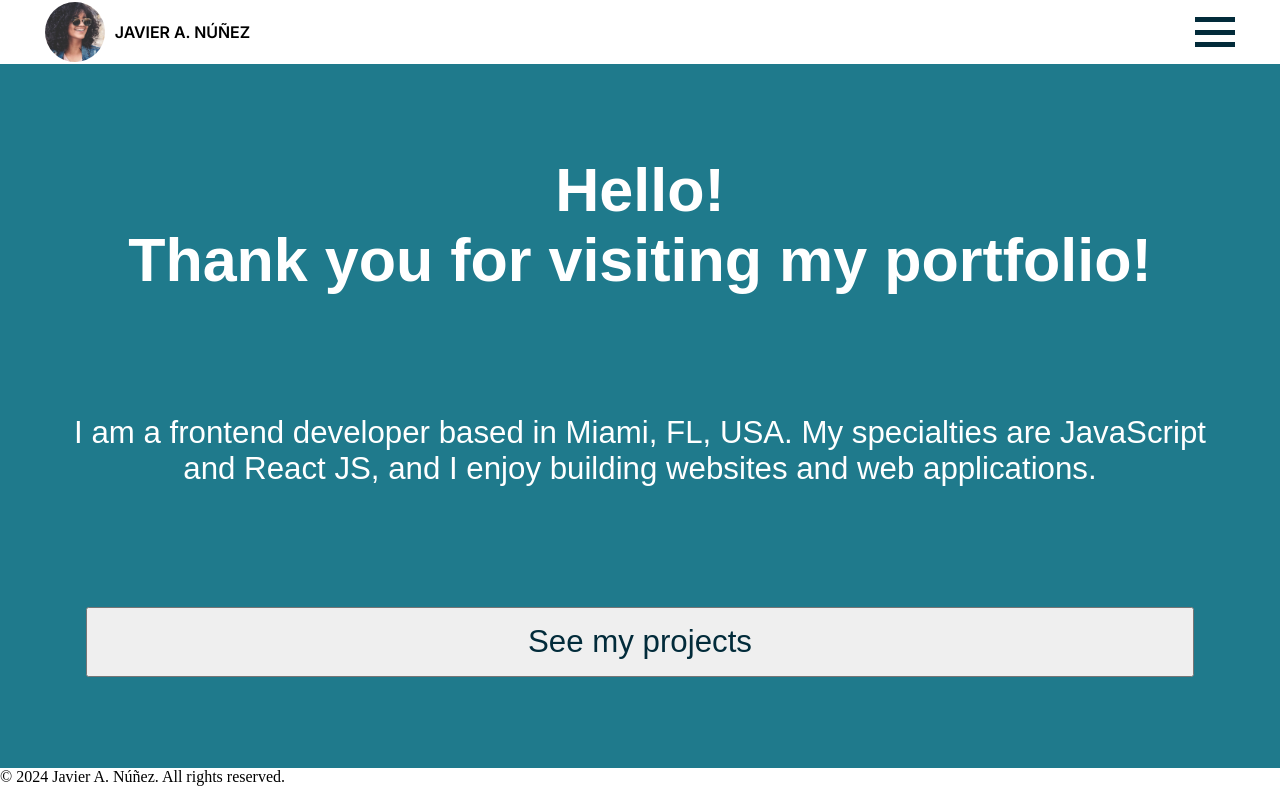
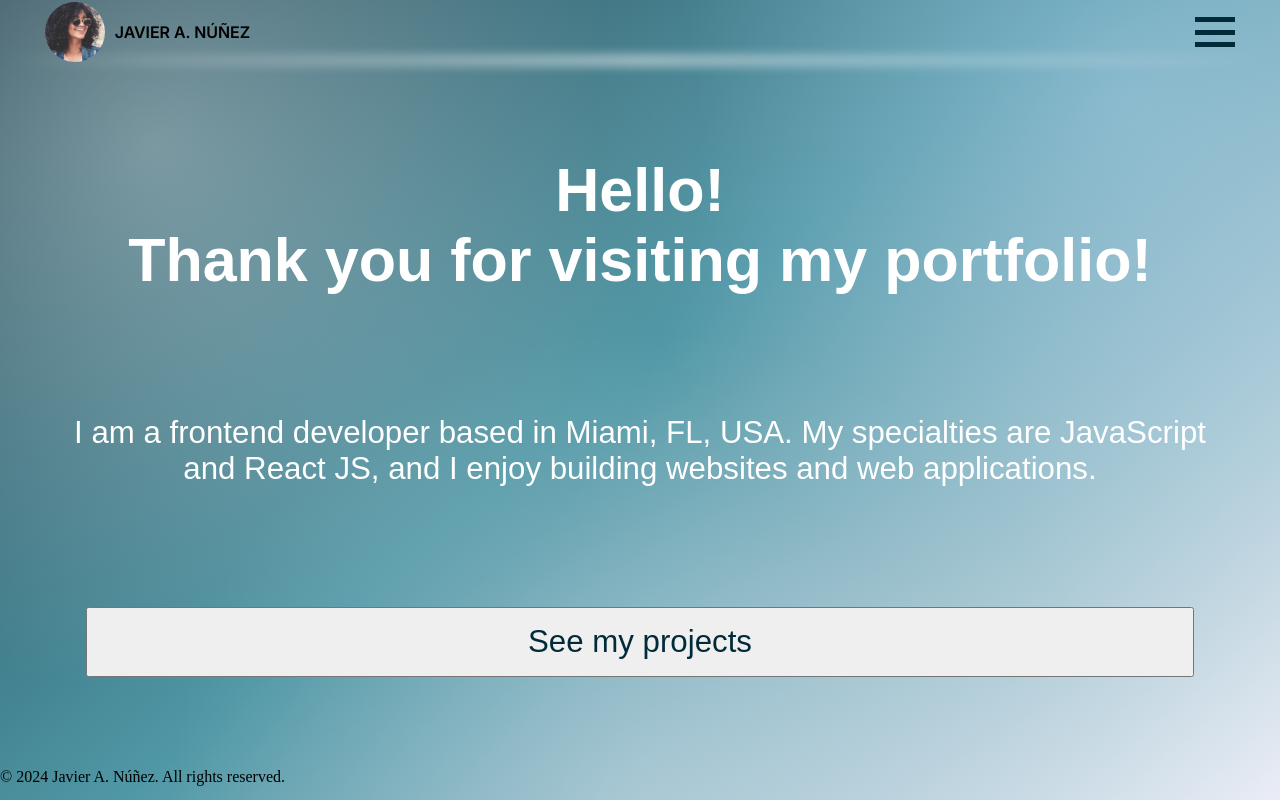
Before and after one commit to janunezdevelopment/personal-portfolio, a React (Vite) app: page / in a window 1280 px wide. Built offline with nearby package versions, Linux system fonts and the light colour scheme.

Commit message:
feat: enhance body and Navbar styles; add radial and linear gradients for improved aesthetics

```diff
--- a/src/styles.css
+++ b/src/styles.css
@@ -77,6 +77,37 @@
 
 /* Body Styling */
 
+html,
+body {
+  min-height: 100%;
+}
+
+body {
+  background:
+    radial-gradient(
+      circle at 12% 18%,
+      rgb(255 255 255 / 0.38),
+      transparent 42%
+    ),
+    radial-gradient(
+      circle at 88% 12%,
+      rgb(191 219 247 / 0.42),
+      transparent 40%
+    ),
+    radial-gradient(
+      circle at 50% 100%,
+      rgb(225 229 242 / 0.28),
+      transparent 46%
+    ),
+    linear-gradient(
+      140deg,
+      rgb(2 43 58 / 0.9),
+      rgb(31 122 140 / 0.78) 48%,
+      rgb(225 229 242 / 0.7)
+    );
+  background-attachment: fixed;
+}
+
 #root {
   min-height: 100svh;
 }
@@ -84,16 +115,33 @@
 /* Navbar Styles */
 
 .navbar {
+  position: relative;
   height: 8svh;
   width: 93%;
   margin-inline: auto;
   display: flex;
   justify-content: space-between;
   align-items: center;
-  background-color: var(--white);
   font-family: var(--font-inter);
 
   /* Glass Background */
+}
+
+.navbar::after {
+  content: "";
+  position: absolute;
+  left: calc((100vw - 100%) / -2);
+  right: calc((100vw - 100%) / -2);
+  bottom: calc(var(--space-5xs) * -2);
+  height: calc(var(--space-2xs) + var(--space-4xs));
+  background: linear-gradient(
+    90deg,
+    rgb(255 255 255 / 0),
+    rgb(255 255 255 / 0.45),
+    rgb(255 255 255 / 0)
+  );
+  filter: blur(var(--space-3xs));
+  pointer-events: none;
 }
 
 .brand-block {
@@ -145,7 +193,7 @@
   flex-direction: column;
   justify-content: center;
   gap: var(--space-xl);
-  min-height: 30svh;
+  min-height: 32svh;
   width: 100%;
   position: absolute;
   top: 8svh;
@@ -160,7 +208,15 @@
   list-style: none;
   opacity: 0;
   /* gap: var(--space-m); */
-  background-color: var(--pale-sky);
+  background: linear-gradient(
+    155deg,
+    rgb(255 255 255 / 0.52),
+    rgb(191 219 247 / 0.46)
+  );
+  -webkit-backdrop-filter: blur(12px) saturate(130%);
+  backdrop-filter: blur(12px) saturate(130%);
+  border: 1px solid rgb(255 255 255 / 0.24);
+  box-shadow: 0 10px 30px rgb(2 43 58 / 0.14);
   pointer-events: none;
 }
 
@@ -243,7 +299,7 @@
 
 main {
   font-family: var(--font-jb);
-  background-color: var(--teal);
+  background-color: transparent;
   color: var(--white);
 }
 
@@ -282,7 +338,7 @@ main {
   justify-content: space-around;
   align-items: center;
   text-align: center;
-  background-color: var(--teal);
+  background-color: transparent;
   color: var(--white);
 }
 
```
